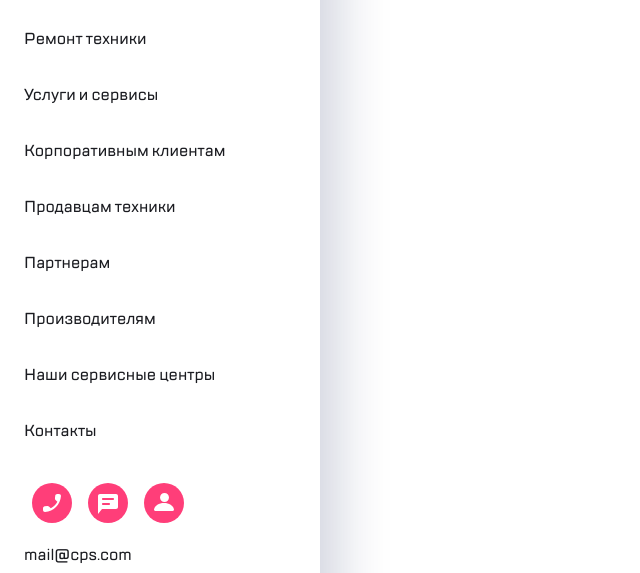
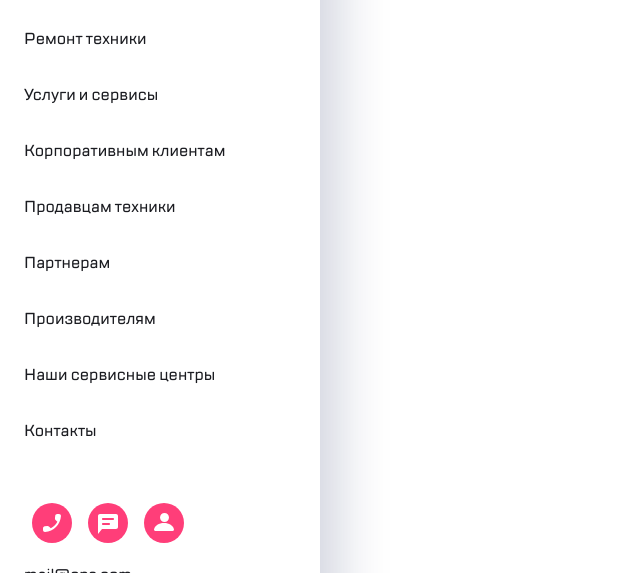
Before and after one commit to fatal-zxc/kata1-3, a plain HTML site: page aside.html in a window 1280 px wide. Shown: the part 93-666 px from the top of the page, without its empty margins (0-640 px from the left). Drawn offline with Linux system fonts and the light colour scheme.

Commit message:
footer fix

```diff
--- a/aside.css
+++ b/aside.css
@@ -32,7 +32,6 @@ body {
     margin: 0;
     width: 320px;
     box-shadow: 16px 0 52px 0 rgba(12, 24, 80, 0.2);
-    height: 100vh;
 }
 
 .nav .nav__list {
@@ -152,6 +151,7 @@ body {
     display: flex;
     flex-direction: column;
     justify-content: space-between;
+    min-height: 700px;
     height: calc(100vh - 120px);
 }
 
```
